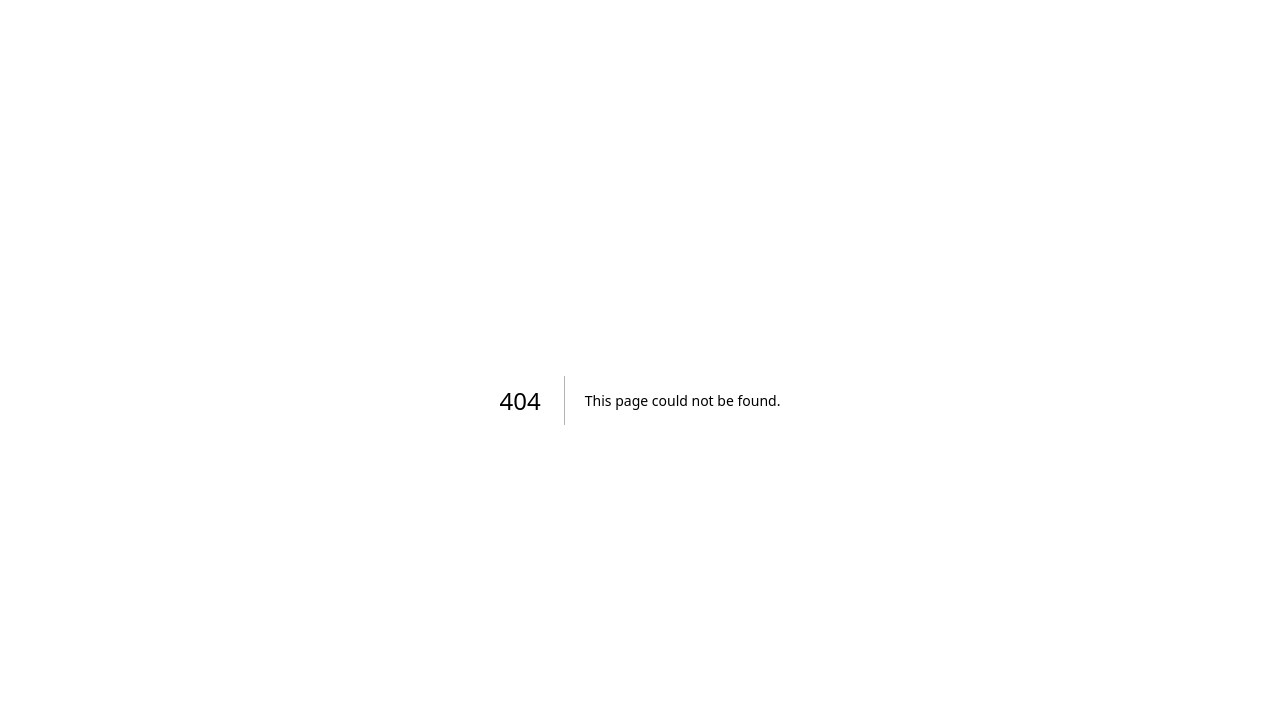
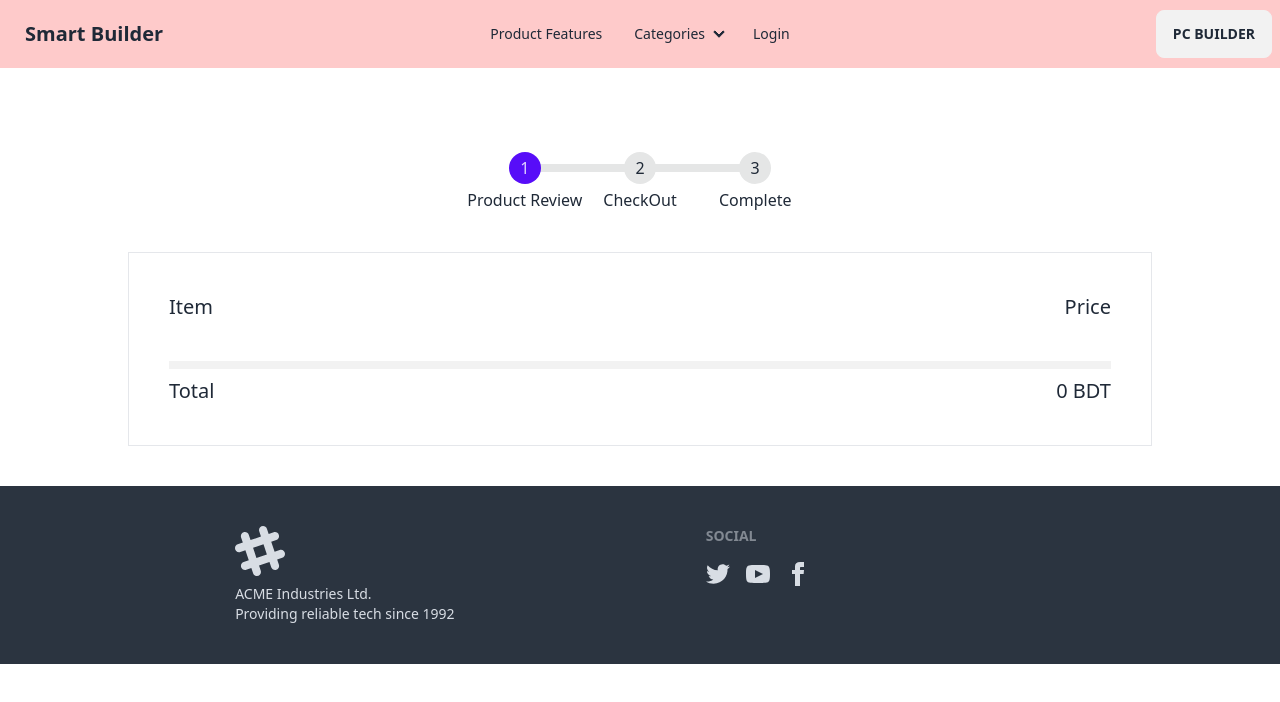
Before and after one commit to mamun2519/PC_Builder_FrontEnd, a Next.js app: page /payment/review in a window 1280 px wide. Before the commit this address had no page. Shown: the top 702 px of the page. Built offline with nearby package versions, Linux system fonts and the light colour scheme.

Commit message:
add to product review page

```diff
--- /dev/null
+++ b/src/pages/payment/review/index.jsx
@@ -0,0 +1,68 @@
+import RootLayout from "@/components/layout/RootLayout";
+import Head from "next/head";
+import React, { useEffect, useState } from "react";
+
+const PaymentReview = () => {
+  const [userPcBuild, setUserPcBuild] = useState([]);
+  const [total, setTotal] = useState(0);
+  useEffect(() => {
+    // Check if we are running on the client side (in the browser)
+    if (typeof window !== "undefined") {
+      // Get data from localStorage, or set an empty array if no data exists
+      const data = JSON.parse(localStorage.getItem("UserPc")) || [];
+      setUserPcBuild(data);
+    }
+
+    const totalPrices = userPcBuild?.reduce((accumulator, product) => {
+      return accumulator + parseInt(product.price);
+    }, 0);
+    setTotal(totalPrices);
+  }, []);
+  console.log(userPcBuild);
+  return (
+    <div>
+      <Head>
+        <title>Payment-review</title>
+      </Head>
+
+      <div className=" flex justify-center mt-20">
+        <ul className="steps">
+          <li className="step step-primary">Product Review</li>
+          <li className="step">CheckOut</li>
+          <li className="step">Complete</li>
+        </ul>
+      </div>
+      <div className=" my-10 max-w-5xl mx-auto border">
+        <div className=" p-10">
+          <div className=" flex justify-between pb-5 ">
+            <h3 className=" text-xl font-medium">Item</h3>
+            <h3 className=" text-xl font-medium">Price</h3>
+          </div>
+          {userPcBuild?.map((product) => (
+            <div key={product?._id} className=" flex justify-between mt-2">
+              <div className="mt-2">
+                <p className=" font-medium">{product?.productName}</p>
+                <p className=" text-gray-600">{product?.category}</p>
+              </div>
+              <div className=" text-gray-950 font-medium">
+                {product?.price} BDT
+              </div>
+            </div>
+          ))}
+
+          <div className="h-2 bg-base-200 mt-5"></div>
+          <div className="mt-2 flex justify-between">
+            <h3 className=" font-medium text-xl">Total</h3>
+            <h3 className=" font-medium text-xl">{total} BDT</h3>
+          </div>
+        </div>
+      </div>
+    </div>
+  );
+};
+
+export default PaymentReview;
+
+PaymentReview.getLayout = function getLayout(page) {
+  return <RootLayout>{page}</RootLayout>;
+};
--- a/src/pages/pc_builder/index.jsx
+++ b/src/pages/pc_builder/index.jsx
@@ -28,9 +28,8 @@ const PcBuilder = () => {
 
     // const totalPrices = userPcBuild?.reduce((accumulator, product) => {
     //   return accumulator + parseInt(product.price);
-    // }, 0);
+    // }, totalPrice);
     // setTotalPrice(totalPrices);
-    // console.log(totalPrices);
   }, [render]);
   const categories = [
     {
@@ -81,6 +80,7 @@ const PcBuilder = () => {
     },
   ];
 
+  console.log(userPcBuild.length);
   return (
     <div className="my-20 card border   max-w-5xl mx-auto shadow-lg bg-base-100 ">
       <div className=" p-5">
@@ -129,22 +129,7 @@ const PcBuilder = () => {
                 </div>
               </div>
             </div>
-            {/* <div className="grid grid-cols-3  px-16  h-16 rounded-lg   bg-blue-300  mt-3">
-              <div className=" flex gap-10">
-                <div className=" text-5xl">
-                  <BsFillCpuFill></BsFillCpuFill>
-                </div>
-                <div className="  flex items-center">
-                  <div className="w-full">
-                    <span>CPU</span>
-                    <div className=" h-4 bg-base-200 mt-1 w-96"></div>
-                  </div>
-                </div>
-                <div className=" flex items-center justify-end w-full">
-                  <button className="px-12 py-2 rounded border ">Choose</button>
-                </div>
-              </div>
-            </div> */}
+
             {userPcBuild?.map(
               (product) =>
                 product.category == category.name && (
@@ -161,11 +146,11 @@ const PcBuilder = () => {
 
         <div className=" mt-5  flex justify-center">
           <button
-            disabled={PcBuilder?.length < 6}
-            onClick={() => router.push("/checkOut")}
+            disabled={userPcBuild?.length <= 5}
+            onClick={() => router.push("/payment/review")}
             className="px-16 py-2 transition ease-in duration-200 uppercase rounded-full hover:bg-gray-800 hover:text-white border-2 border-gray-900 focus:outline-none"
           >
-            CheckOut Now
+            Build Now
           </button>
         </div>
       </div>
```
